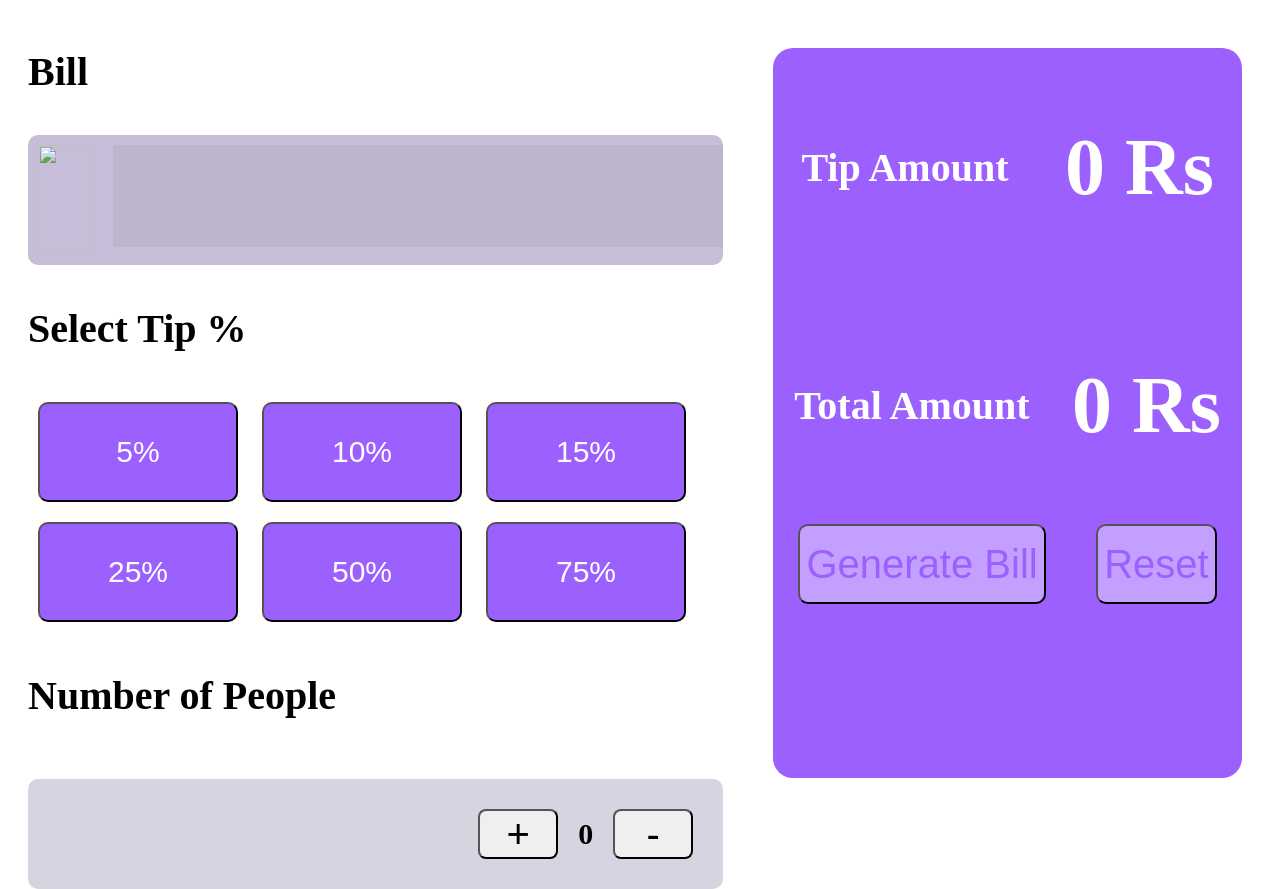
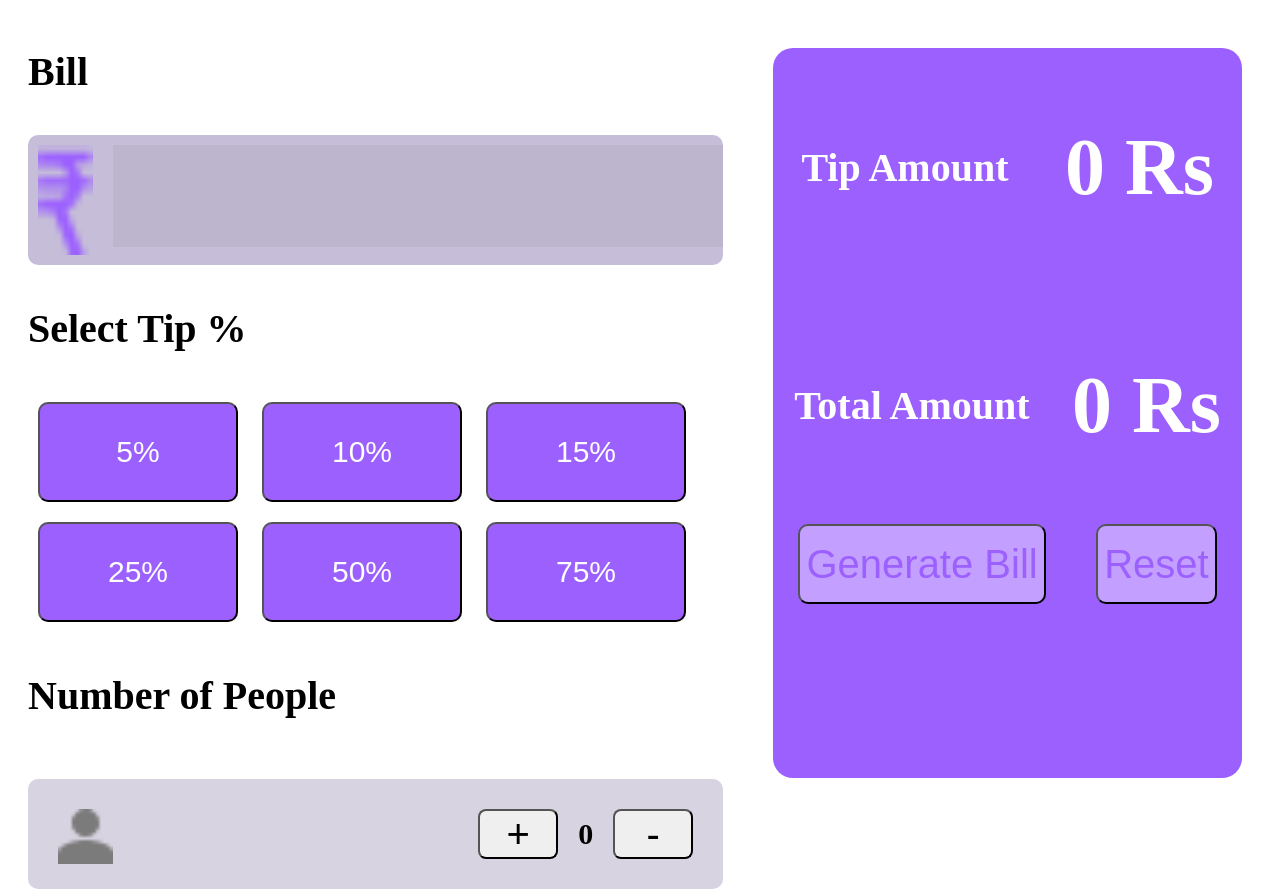
Before and after one commit to Junaid1240651/cuvette-bill-app, a plain HTML site: page index.html in a window 1280 px wide. Drawn offline with Linux system fonts and the light colour scheme.

Commit message:
Update index.html

```diff
--- a/index.html
+++ b/index.html
@@ -14,7 +14,7 @@
         <div class="leftDiv">
             <h4> Bill</h4>
             <div class="billDiv">
-                <img class="rupee" src="images/rupee.png" alt="" />
+                <img class="rupee" src="rupee.png" alt="" />
                 <input type="number" id="amtInput">
             </div>
             <h4>Select Tip %</h4>
@@ -28,7 +28,7 @@
             <h4>Number of People</h4>
             <div class="peopleCountDiv">
                 <div>
-                    <img src="images/Vector.png" alt="" />
+                    <img src="Vector.png" alt="" />
                 </div>
                 <div class="peopleCount">
                     <button class="peopleCounterBtn" onclick="getPeople('add')">+</button>
```
